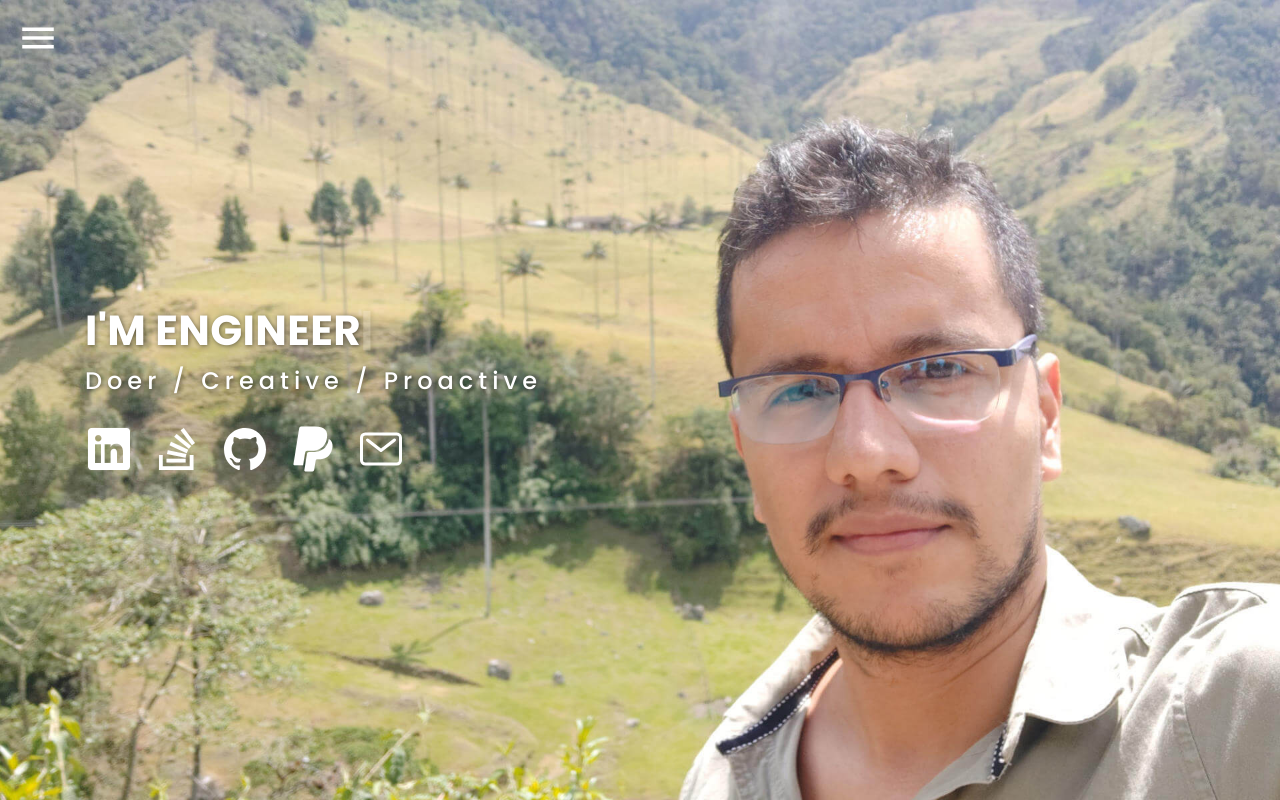
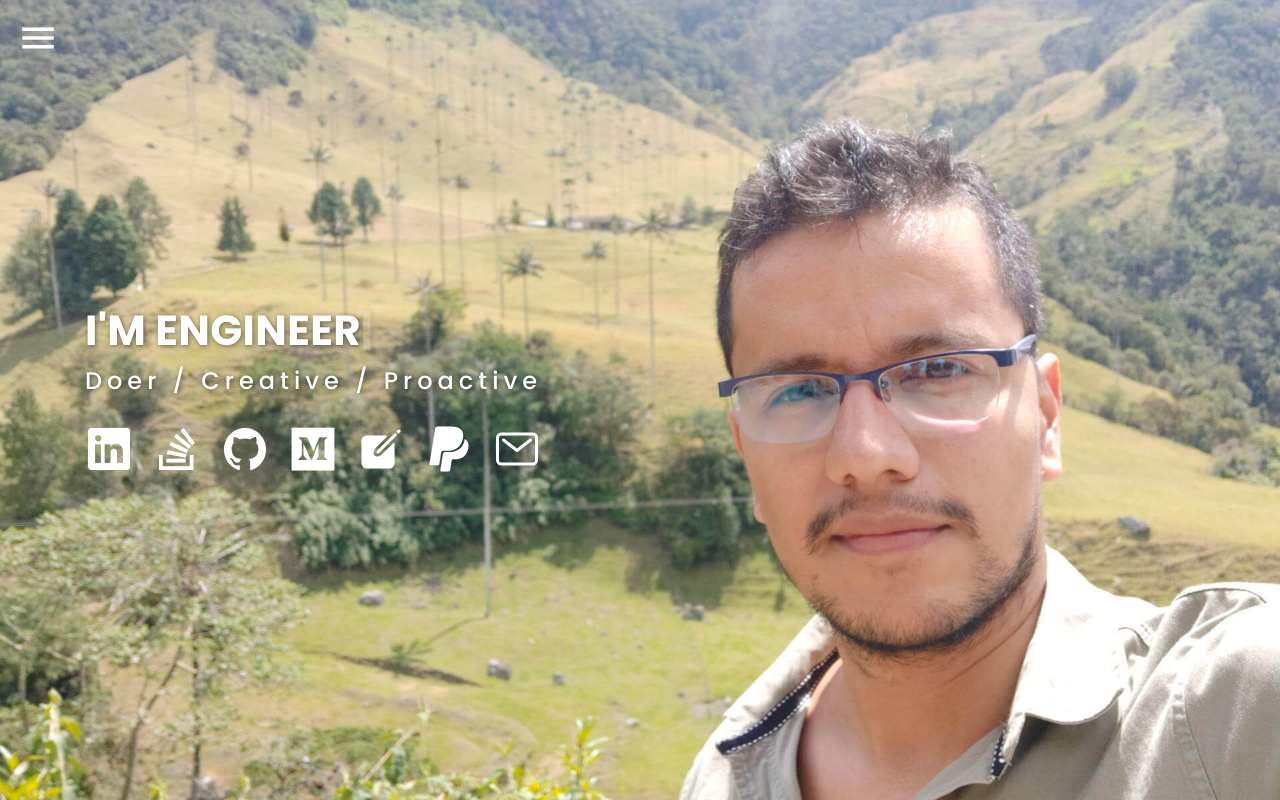
Before and after one commit to matheo/angular, an Angular app: page / in a window 1280 px wide. Built offline with nearby package versions, Linux system fonts and the light colour scheme.

Commit message:
feat(website): add medium and dev.to links

```diff
--- a/apps/website/src/app/pages/components/home/home.component.html
+++ b/apps/website/src/app/pages/components/home/home.component.html
@@ -9,27 +9,37 @@
     <ul class="list-unstyled list-social">
       <li>
         <a href="http://www.linkedin.com/in/matheoco">
-          <ion-icon name="logo-linkedin"></ion-icon>
+          <ion-icon name="logo-linkedin" aria-label="LinkedIn profile"></ion-icon>
         </a>
       </li>
       <li>
         <a href="http://stackoverflow.com/story/matheo">
-          <ion-icon name="logo-stackoverflow"></ion-icon>
+          <ion-icon name="logo-stackoverflow" aria-label="StackOverflow profile"></ion-icon>
         </a>
       </li>
       <li>
         <a href="https://github.com/matheo">
-          <ion-icon name="logo-github"></ion-icon>
+          <ion-icon name="logo-github" aria-label="GitHub profile"></ion-icon>
+        </a>
+      </li>
+      <li>
+        <a href="https://matheo.medium.com/">
+          <ion-icon name="logo-medium" aria-label="Medium articles"></ion-icon>
+        </a>
+      </li>
+      <li>
+        <a href="https://dev.to/matheo">
+          <ion-icon name="create" aria-label="Dev.to profile"></ion-icon>
         </a>
       </li>
       <li>
         <a href="https://www.paypal.me/mateotp">
-          <ion-icon name="logo-paypal"></ion-icon>
+          <ion-icon name="logo-paypal" aria-label="PayPal profile"></ion-icon>
         </a>
       </li>
       <li>
         <a href="mailto:me@matheo.co">
-          <ion-icon name="mail-outline"></ion-icon>
+          <ion-icon name="mail-outline" aria-label="Email me"></ion-icon>
         </a>
       </li>
     </ul>
```
